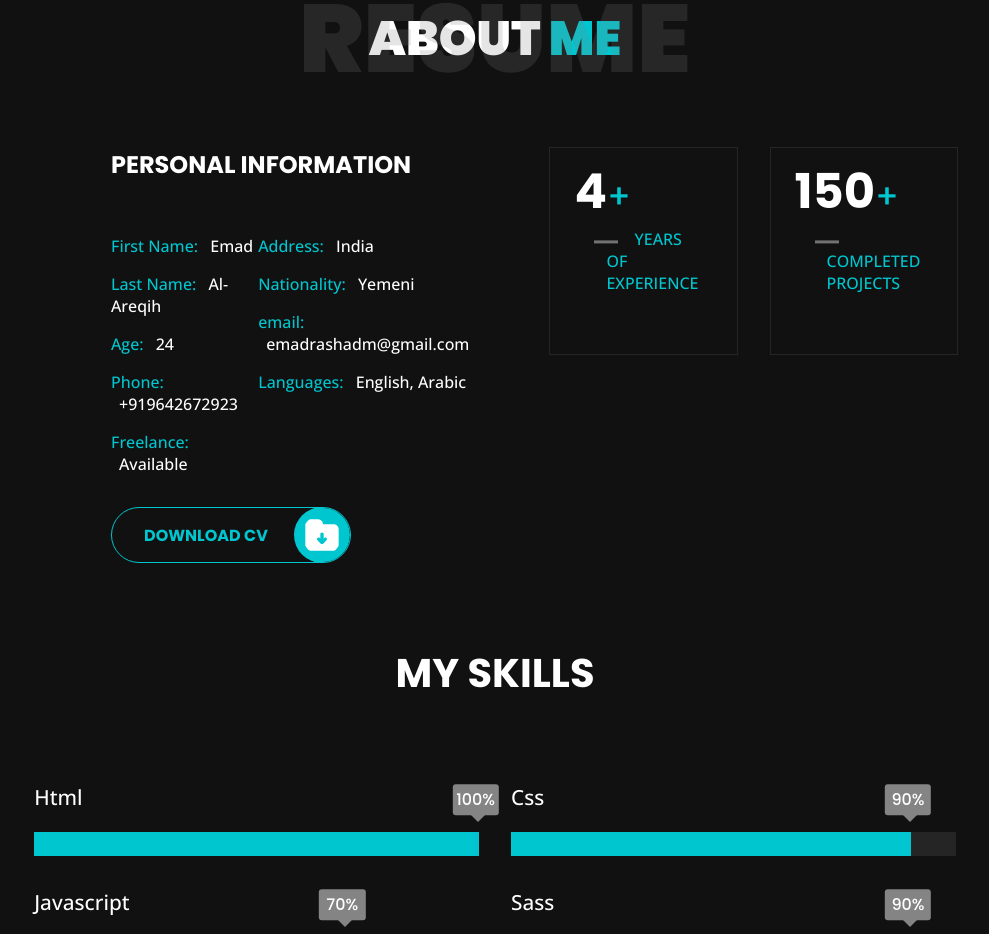
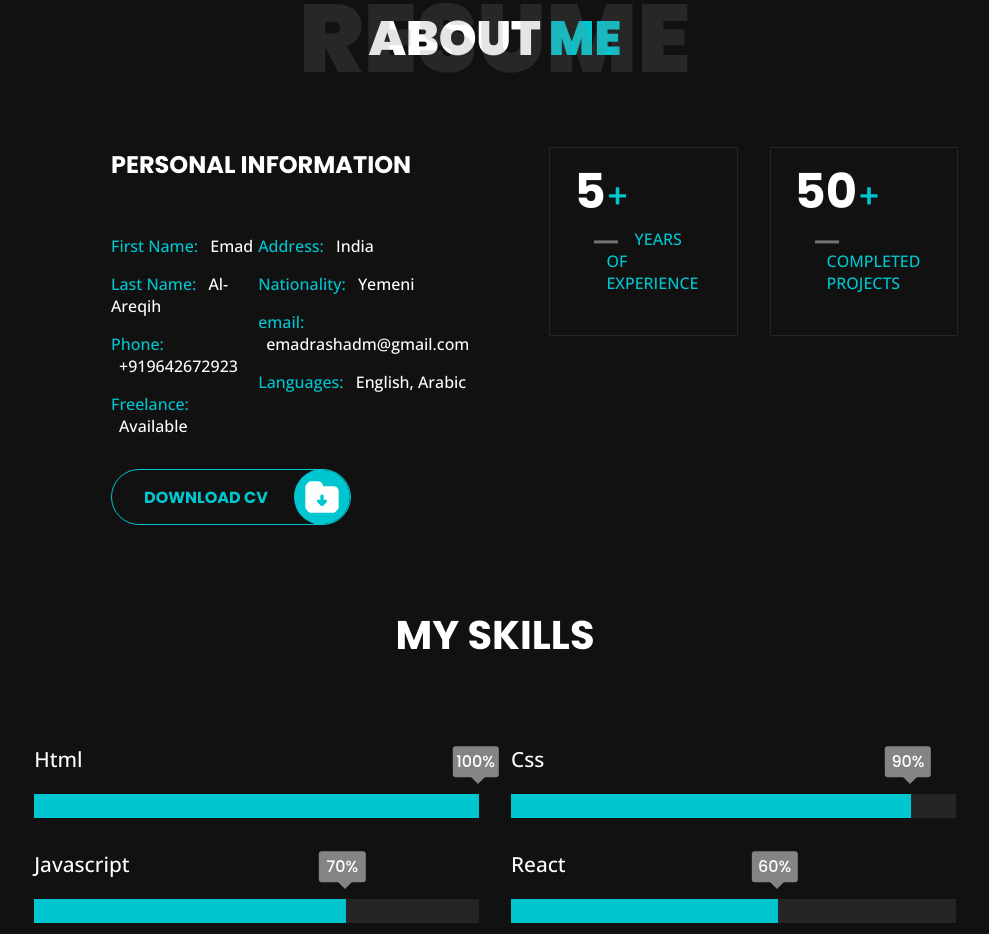
Before and after one commit to emad98r/portfolio-4, a plain HTML site: page index.html in a window 1280 px wide. Shown: the part 909-1843 px from the top of the page, without its empty margins (145-1134 px from the left). Drawn offline with nearby package versions, Linux system fonts and the light colour scheme.

Commit message:
add new project 20

```diff
--- a/index.html
+++ b/index.html
@@ -53,7 +53,6 @@
             <ul>
               <li>first name: <span>Emad</span></li>
               <li>last name: <span>Al-areqih</span></li>
-              <li>age: <span>24</span></li>
               <li>phone: <span>+919642672923</span></li>
               <li>Freelance: <span>Available</span></li>
             </ul>
@@ -68,11 +67,11 @@
         </div>
         <div class="right-side">
           <div class="card">
-            <h1>4<span>+</span></h1>
+            <h1>5<span>+</span></h1>
             <h2> years of <br> experience</h2>
           </div>
           <div class="card">
-            <h1>150<span>+</span></h1>
+            <h1>50<span>+</span></h1>
             <h2>completed <br> projects</h2>
           </div>
         </div>
@@ -101,6 +100,12 @@
           <h4>javascript</h4>
           <div class="big-bar">
             <span data-progress="70%" style="width: 0%;"></span>
+          </div>
+        </div>
+        <div class="skill">
+          <h4>react</h4>
+          <div class="big-bar">
+            <span data-progress="60%" style="width: 0%;"></span>
           </div>
         </div>
         <div class="skill">
@@ -328,6 +333,9 @@
       <div id="Select_food" class="project">
         <a href="https://hungryguys.netlify.app/" target="_block"><img src="imgs/p19.png" alt=""></a>
       </div>
+      <div id="Select_services" class="project">
+        <a href="https://liberty2023.netlify.app/" target="_block"><img src="imgs/p 20.png" alt=""></a>
+      </div>
     </div>
   </div>
 
```
Also changed, not shown: imgs/small-caracter.png (deleted), 2 other files.
